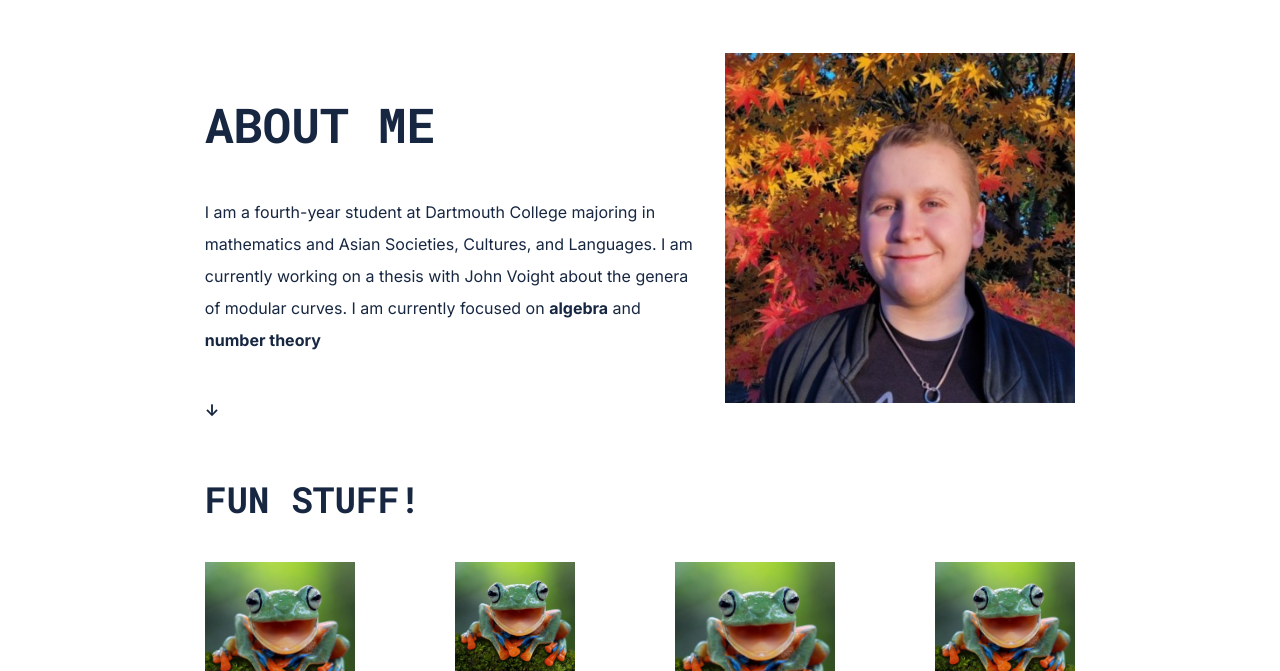
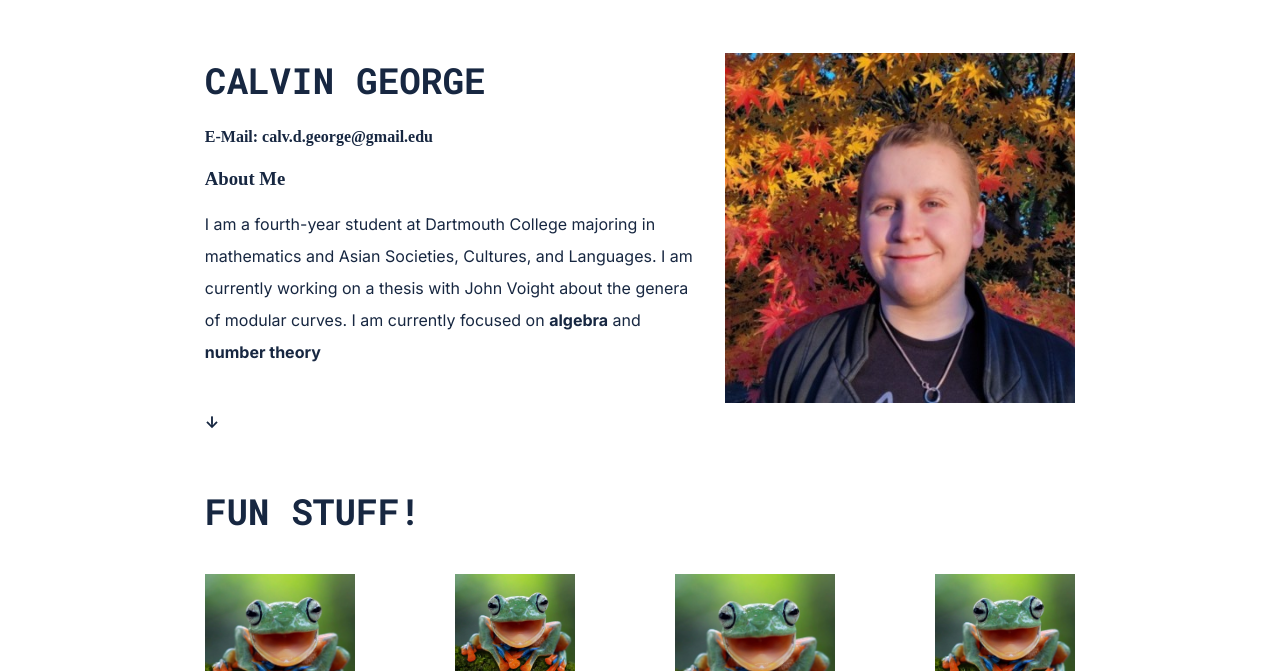
Before and after one commit to calvgeorge/calvinwebsite, a plain HTML site: page index.html in a window 1280 px wide. Shown: the part 111-782 px from the top of the page. Drawn offline with nearby package versions, Linux system fonts and the light colour scheme.

Commit message:
small text changes

```diff
--- a/index.html
+++ b/index.html
@@ -22,7 +22,9 @@
   <div class="main-container">
     <section class="about-section">
       <div class="about-col1">
-        <h1>About Me</h1>
+        <h2>Calvin George</h2>
+        <h4>E-Mail: calv.d.george@gmail.edu</h4>
+        <h3>About Me</h3>
         <p>I am a fourth-year student at Dartmouth College majoring in mathematics and Asian Societies, Cultures, and Languages.
           I am currently working on a thesis with John Voight about the genera of modular curves.
           I am currently focused on <strong>algebra</strong> and <strong>number theory</strong>
@@ -38,7 +40,7 @@
       <h2>Fun stuff!</h2>
       <div class="currently-imgs">
         <div class="currentlyimg-1">
-          <img src="images/frog.jpg" alt="Fengshui in Korea">
+          <img src="images/frog.jpg" alt="Hobby 1">
           <img class="currently-stickers" src="images/hobby-sticker-1.png" alt="Label for Hobby 1">
         </div>
         <div class="currentlyimg-2">
```
